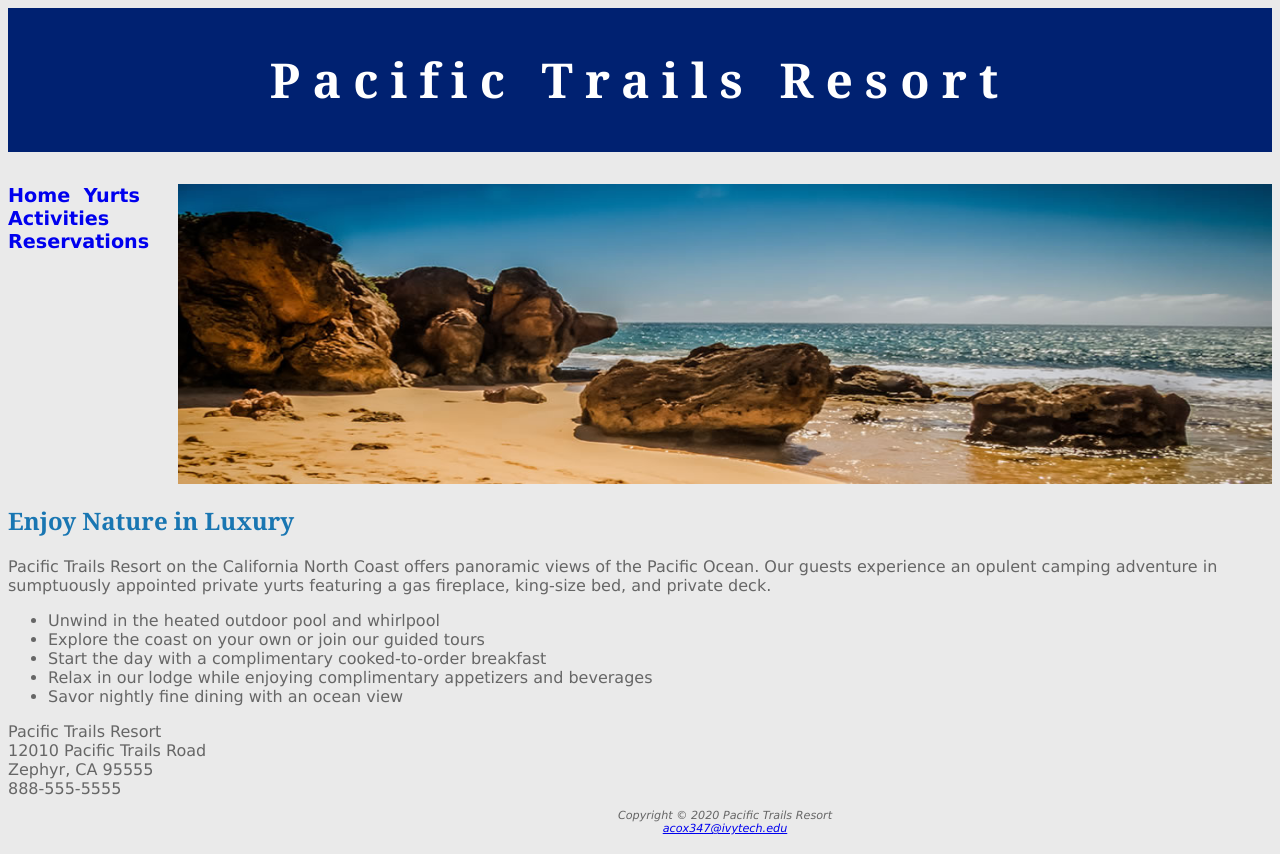
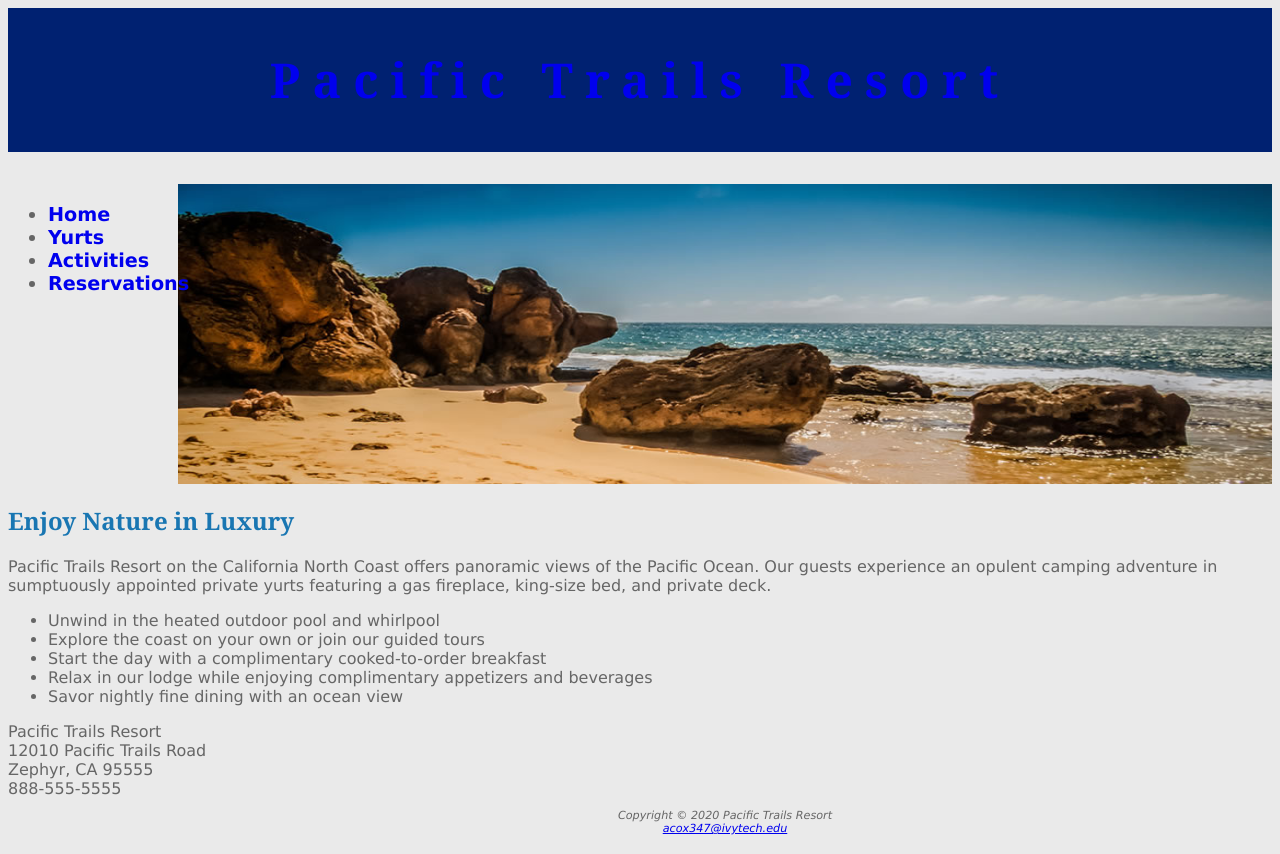
Before and after one commit to CoxAlexander/SDEV153, a plain HTML site: page chapter6/pacific/index.html in a window 1280 px wide. Drawn offline with Linux system fonts and the light colour scheme; files whose address does not match are found by name.

Commit message:
Update index.html

```diff
--- a/chapter6/pacific/index.html
+++ b/chapter6/pacific/index.html
@@ -11,13 +11,16 @@
     <body>
 
       <div id="wrapper">
-
-      <h1>Pacific Trails Resort</h1>
+        <header>
+          <h1><a href ="index.html">Pacific Trails Resort</a></h1>
+        </header>
       <nav>
-        <a href="index.html">Home</a>&nbsp;
-        <a href="yurts.html">Yurts</a>&nbsp;
-        <a href="activities.html">Activities</a>&nbsp;
-        <a href="reservations.html">Reservations</a>&nbsp;
+        <ul>
+          <li><a href="index.html">Home</a></li>
+          <li><a href="yurts.html">Yurts</a></li>
+          <li><a href="activities.html">Activities</a></li>
+          <li><a href="reservations.html">Reservations</a></li>
+        </ul>
       </nav>
       <div id="homehero">
         <main>
```
